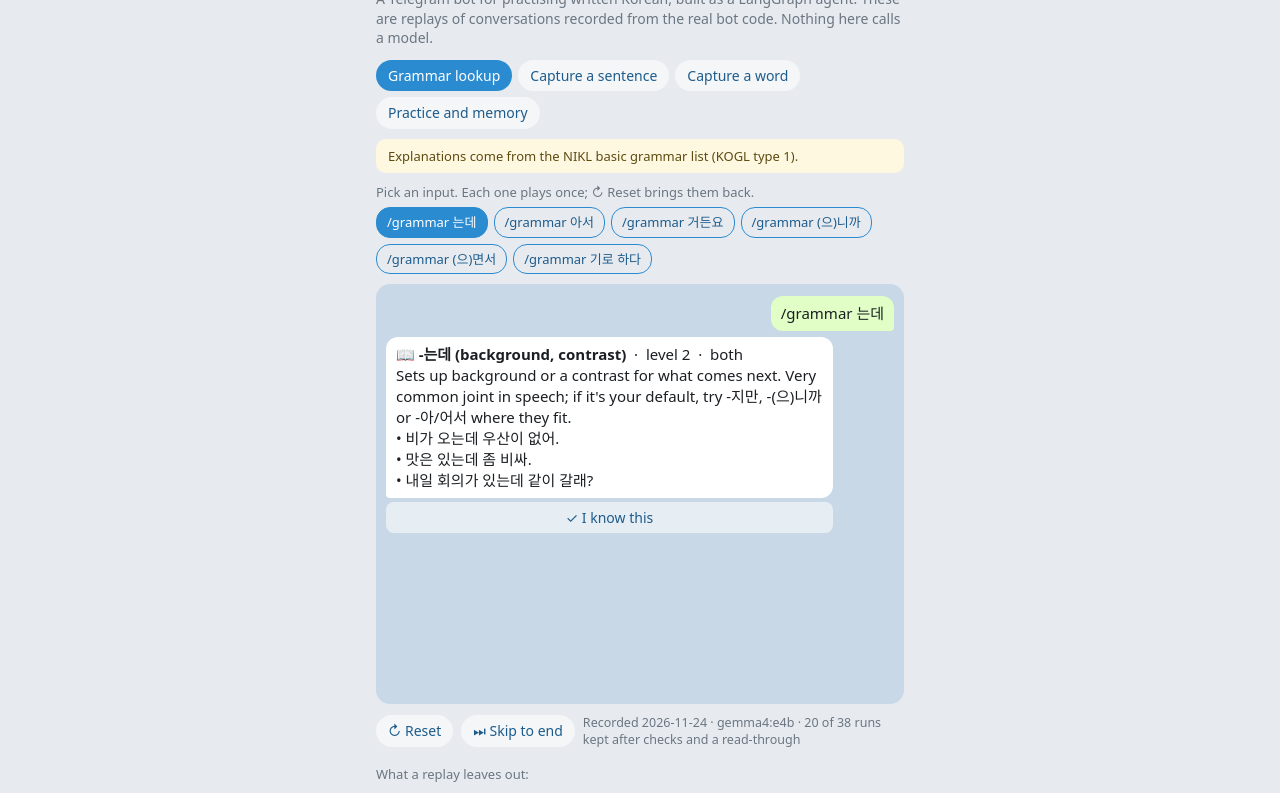
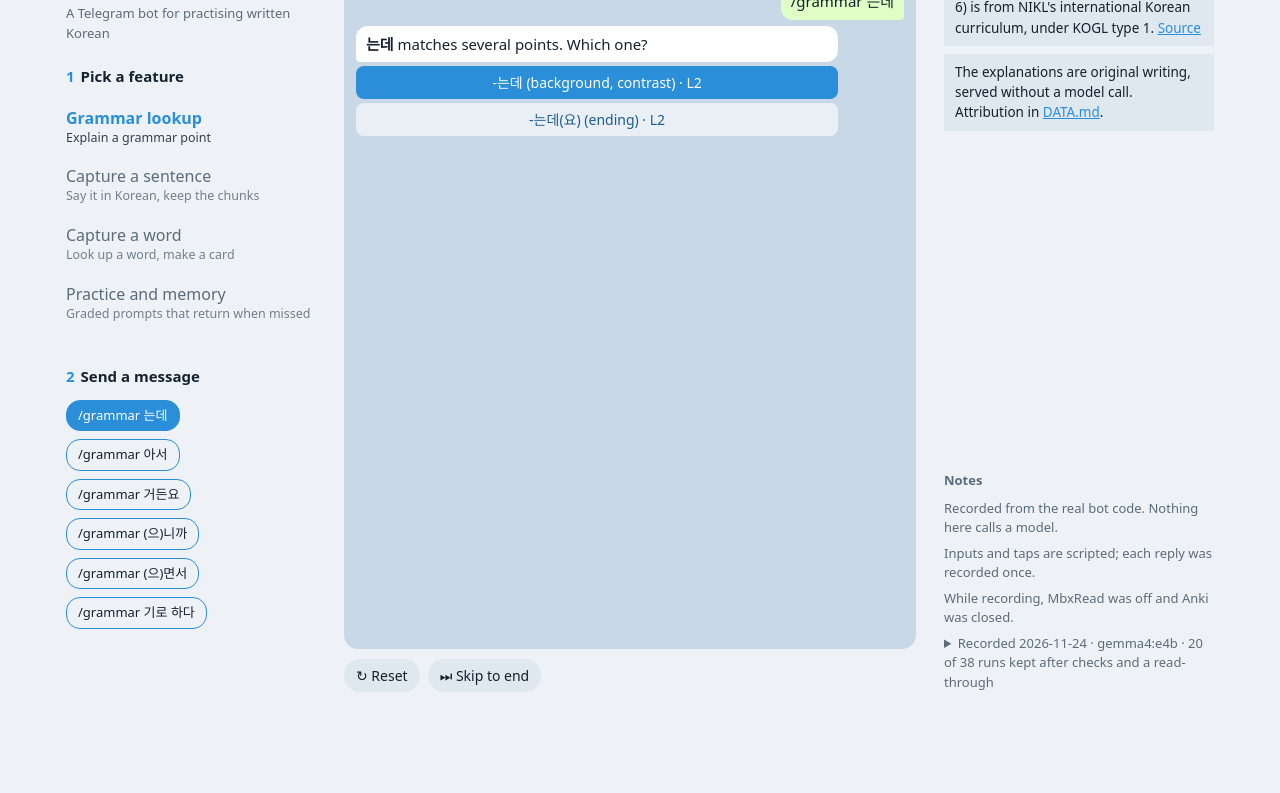
Before and after one commit to miobix/MbxChat-public, a plain HTML site: page demo/index.html in a window 1280 px wide. Shown: the part 59-852 px from the top of the page. After the commit the page ends 800 px from the top, so only its background shows below. Drawn offline with Linux system fonts and the light colour scheme; a web font is replaced by a local one.

Commit message:
Demo page redesign: chat in the middle, notes at the side
Three columns: numbered feature and input steps on the left, the chat
alone in the middle, per-group notes as shaded lines on the right with
the shared notes in one plain block. Light and dark themes. Group notes
are lists with source links (NIKL, DATA.md, krdict), kept in
demo/record.py so a re-recording keeps them. Replay at about half speed.

Co-Authored-By: Claude Opus 5.5 <noreply@anthropic.com>

```diff
--- a/demo/conversations.json
+++ b/demo/conversations.json
@@ -138,7 +138,10 @@
  "groups": [
   {
    "title": "Grammar lookup",
-   "note": "Explanations come from the NIKL basic grammar list (KOGL type 1).",
+   "note": [
+    "The grammar list (336 points, levels 1-6) is from NIKL's international Korean curriculum, under KOGL type 1. <a href=\"https://www.korean.go.kr/front/reportData/reportDataView.do?mn_id=45&report_seq=932\">Source</a>",
+    "The explanations are original writing, served without a model call. Attribution in <a href=\"https://github.com/miobix/MbxChat-public/blob/main/docs/DATA.md\">DATA.md</a>."
+   ],
    "items": [
     {
      "label": "/grammar 는데",
@@ -302,7 +305,12 @@
   },
   {
    "title": "Capture a sentence",
-   "note": "Live, chunks also get example sentences from the user's MbxRead library, and approved cards go straight into Anki. Here Anki is closed, so the cards queue.",
+   "note": [
+    "Chunks are the reusable pieces of a sentence: a collocation, a set expression or a grammar pattern in use. They make better flashcards than whole sentences.",
+    "The capture agent drafts a casual and a polite version and checks rare words against <a href=\"https://krdict.korean.go.kr/eng\">krdict</a>, the learner dictionary of the National Institute of Korean Language. A critic model reviews both, then up to three chunks are picked. You approve, edit or skip each one.",
+    "On the live app, the critic also gets example sentences retrieved from the companion MbxRead library (hybrid search), as evidence of real usage.",
+    "Approved cards go into Anki if it is open, or queue until it is."
+   ],
    "items": [
     {
      "label": "I'm running ten minutes late // texting a friend",
@@ -1004,7 +1012,10 @@
   },
   {
    "title": "Capture a word",
-   "note": "Meanings and examples are checked against krdict. Anki is closed here, so cards queue.",
+   "note": [
+    "Meanings and examples are checked against <a href=\"https://krdict.korean.go.kr/eng\">krdict</a>, the learner dictionary of the National Institute of Korean Language.",
+    "Approved cards go into Anki if it is open, or queue until it is."
+   ],
    "items": [
     {
      "label": "postpone",
@@ -1598,7 +1609,11 @@
   },
   {
    "title": "Practice and memory",
-   "note": "Learner answers here were written by the model; in half of them the recorder then dropped a particle (을/를 or 이/가) to plant a beginner slip. Two earlier 을/를 slips were seeded, so practice has a weak point to steer at (🎯).",
+   "note": [
+    "The learner answers here were written by the model.",
+    "In half of them the recorder dropped a particle (을/를 or 이/가) to plant a beginner slip for the grader to catch.",
+    "Two earlier 을/를 slips were seeded, so practice has a weak point to steer at (🎯). Missed points come back sooner."
+   ],
    "items": [
     {
      "label": "Grammar: 을/를",
--- a/demo/index.html
+++ b/demo/index.html
@@ -5,32 +5,10 @@
 <meta name="viewport" content="width=device-width, initial-scale=1">
 <title>MbxChat recorded demo</title>
 <meta name="description" content="Replays of recorded MbxChat conversations: a Telegram bot for practising written Korean.">
+<link rel="stylesheet" href="https://fonts.googleapis.com/css2?family=IBM+Plex+Sans+KR:wght@400;600&display=swap">
 <style>
-:root {
-  --bg: #e7ebf0; --chat: #c9d8e6; --bot: #ffffff; --user: #e1fec6; --ink: #1b1f23; --muted: #6b7680;
-  --btn: rgba(255, 255, 255, .55); --btn-ink: #1d5c8c; --accent: #2b8bd1; --note: #fff8e1; --note-ink: #5d4b10;
-}
-@media (prefers-color-scheme: dark) {
-  :root { --bg: #0e1621; --chat: #17212b; --bot: #182533; --user: #2b5278; --ink: #e8eef4; --muted: #8b9aa8;
-          --btn: rgba(255, 255, 255, .08); --btn-ink: #8cc8f5; --accent: #5eb5f7; --note: #2a2414; --note-ink: #e6d39a; }
-}
 * { box-sizing: border-box; }
-body { margin: 0; background: var(--bg); color: var(--ink); font: 15px/1.4 system-ui, -apple-system, "Segoe UI", "Noto Sans KR", sans-serif; }
-main { max-width: 560px; margin: 0 auto; padding: 16px; }
-h1 { font-size: 20px; margin: 0 0 4px; }
-.lead { color: var(--muted); margin: 0 0 12px; font-size: 14px; }
-nav { display: flex; flex-wrap: wrap; gap: 6px; margin-bottom: 10px; }
-nav button, .controls button { border: 0; border-radius: 16px; padding: 6px 12px; font: inherit; font-size: 14px; cursor: pointer;
-  background: var(--btn); color: var(--btn-ink); }
-nav button[aria-pressed="true"] { background: var(--accent); color: #fff; }
-.chips { display: flex; flex-wrap: wrap; gap: 6px; margin-bottom: 10px; }
-.chips button { border: 1px solid var(--accent); background: transparent; color: var(--btn-ink); border-radius: 14px;
-  padding: 5px 10px; font: inherit; font-size: 13px; cursor: pointer; text-align: left; }
-.chips button:disabled { opacity: .35; cursor: default; text-decoration: line-through; }
-.chips button.playing { background: var(--accent); color: #fff; opacity: 1; text-decoration: none; }
-.hint { color: var(--muted); font-size: 13px; margin: 0 0 6px; }
-.note { background: var(--note); color: var(--note-ink); border-radius: 10px; padding: 8px 12px; font-size: 13px; margin-bottom: 10px; }
-.chat { background: var(--chat); border-radius: 14px; padding: 12px 10px; min-height: 420px; display: flex; flex-direction: column; gap: 6px; position: relative; overflow: hidden; }
+.chat { display: flex; flex-direction: column; gap: 6px; position: relative; overflow: hidden; }
 .row { display: flex; flex-direction: column; max-width: 88%; }
 .row.user { align-self: flex-end; align-items: flex-end; }
 .bubble { background: var(--bot); border-radius: 12px 12px 12px 4px; padding: 7px 10px; white-space: pre-wrap; overflow-wrap: anywhere; position: relative; }
@@ -47,40 +25,94 @@ nav button[aria-pressed="true"] { background: var(--accent); color: #fff; }
 .keys span.tapped { background: var(--accent); color: #fff; }
 .reaction { position: absolute; bottom: -10px; left: -6px; background: var(--bot); border-radius: 10px; padding: 0 4px; font-size: 13px; }
 .toast { position: absolute; top: 12px; left: 50%; transform: translateX(-50%); background: rgba(0, 0, 0, .7); color: #fff; padding: 6px 14px; border-radius: 16px; font-size: 14px; }
-.controls { display: flex; gap: 8px; margin-top: 10px; align-items: center; }
-.controls button { white-space: nowrap; }
-.controls small { color: var(--muted); margin-left: auto; }
-footer { color: var(--muted); font-size: 13px; margin-top: 16px; }
-footer ul { padding-left: 18px; }
+button:focus-visible { outline: 2px solid var(--accent); outline-offset: 2px; }
+:root {
+  --bg: #eef2f6; --ink: #14212e; --muted: #5b6b7a; --accent: #2a8fd8; --line: #dfe7ef;
+  --chat: #c9d8e6; --bot: #fff; --user: #e1fec6; --btn: rgba(255,255,255,.6); --btn-ink: #1d5c8c;
+}
+[data-theme="dark"] {
+  --bg: #0e1621; --ink: #e8eef4; --muted: #8b9aa8; --accent: #5eb5f7; --line: #17212b;
+  --chat: #17212b; --bot: #182533; --user: #2b5278; --btn: rgba(255,255,255,.08); --btn-ink: #8cc8f5;
+}
+body { margin: 0; background: var(--bg); color: var(--ink); font: 15px/1.5 "IBM Plex Sans KR", system-ui, sans-serif; }
+a { color: var(--accent); }
+.page { max-width: 1180px; margin: 0 auto; padding: 28px 16px; display: grid; gap: 28px;
+  grid-template-columns: 250px minmax(0, 620px) 270px; justify-content: center; align-items: start; }
+h1 { font-size: 22px; font-weight: 600; margin: 0; letter-spacing: -.01em; }
+h1 + p { margin: 2px 0 22px; color: var(--muted); font-size: 13px; }
+h2 { font-size: 13px; font-weight: 600; margin: 0 0 8px; color: var(--muted); }
+.step { font-size: 15px; color: var(--ink); margin-bottom: 12px; }
+.step b { color: var(--accent); margin-right: 6px; }
+nav { display: flex; flex-direction: column; gap: 6px; margin-bottom: 36px; }
+nav button { border: 0; background: none; color: var(--muted); font: inherit; font-size: 16px; text-align: left; cursor: pointer; padding: 6px 0; }
+nav button small { display: block; font-size: 12.5px; line-height: 1.35; opacity: .85; }
+nav button[aria-pressed="true"] { color: var(--accent); font-weight: 600; }
+nav button[aria-pressed="true"] small { color: var(--ink); font-weight: 400; }
+.chips { display: flex; flex-direction: column; align-items: flex-start; gap: 8px; }
+.chips button { border: 1px solid var(--accent); background: transparent; color: var(--ink); border-radius: 14px; padding: 5px 11px;
+  font: inherit; font-size: 13px; text-align: left; cursor: pointer; }
+.chips button:disabled { opacity: .35; cursor: default; text-decoration: line-through; }
+.chips button.playing { background: var(--accent); color: #fff; opacity: 1; text-decoration: none; }
+.chat { background: var(--chat); border-radius: 14px; padding: 14px 12px; min-height: 680px; }
+.controls { display: flex; gap: 8px; margin-top: 10px; }
+.controls button { border: 0; border-radius: 16px; padding: 6px 12px; font: inherit; font-size: 14px; cursor: pointer; background: var(--line); color: var(--ink); }
+aside { align-self: stretch; display: flex; flex-direction: column; gap: 8px; }
+#note { display: flex; flex-direction: column; gap: 8px; }
+.line { background: var(--line); padding: 8px 11px; font-size: 13.5px; margin: 0; }
+.notes { margin-top: auto; padding-top: 24px; font-size: 13px; color: var(--muted); }
+.notes p { margin: 0 0 6px; }
+details summary { cursor: pointer; }
+details p { margin-top: 6px; }
+.themes { position: fixed; top: 10px; right: 12px; display: flex; gap: 4px; }
+.themes button { font: 12px system-ui; border: 1px solid var(--muted); background: var(--bg); color: var(--ink); border-radius: 10px; padding: 2px 8px; cursor: pointer; }
+@media (max-width: 1100px) {
+  .page { grid-template-columns: minmax(0, 560px); }
+  nav, .chips { flex-direction: row; flex-wrap: wrap; }
+  nav small { display: none; }
+}
 </style>
 </head>
 <body>
-<main>
-  <h1>MbxChat <small style="font-weight:400;color:var(--muted)">recorded demo</small></h1>
-  <p class="lead">A Telegram bot for practising written Korean, built as a LangGraph agent. These are replays of
-    conversations recorded from the real bot code. Nothing here calls a model.</p>
-  <nav id="scenes"></nav>
-  <div class="note" id="note"></div>
-  <p class="hint">Pick an input. Each one plays once; ↻ Reset brings them back.</p>
-  <div class="chips" id="chips"></div>
-  <div class="chat" id="chat" aria-live="polite"></div>
-  <div class="controls">
-    <button id="replay">↻ Reset</button><button id="end">⏭ Skip to end</button><small id="meta"></small>
+<div class="themes" id="themes"></div>
+<div class="page">
+  <div>
+    <h1>MbxChat</h1>
+    <p>A Telegram bot for practising written Korean</p>
+    <h2 class="step"><b>1</b>Pick a feature</h2>
+    <nav id="scenes"></nav>
+    <h2 class="step"><b>2</b>Send a message</h2>
+    <div class="chips" id="chips"></div>
   </div>
-  <footer>
-    <p>What a replay leaves out:</p>
-    <ul>
-      <li>your own input: every message and tap was scripted, and every reply was recorded once from the local model named above,</li>
-      <li>example sentences from the user's MbxRead reading library (off when recording),</li>
-      <li>Anki: cards were queued because Anki was closed,</li>
-      <li>the runs that failed: each input was recorded once and kept only if it passed automatic checks (no
-        error, the word found in krdict, a planted slip caught, a clean answer not flagged, no note praising an
-        answer it marked down) and a read-through for wrong Korean or contradictions. The others are not
-        shown; how many is in the line under the chat.</li>
-    </ul>
-  </footer>
-</main>
+  <main>
+    <div class="chat" id="chat" aria-live="polite"></div>
+    <div class="controls"><button id="replay">↻ Reset</button><button id="end">⏭ Skip to end</button></div>
+  </main>
+  <aside>
+    <div id="note"></div>
+    <div class="notes">
+      <h2>Notes</h2>
+      <p>Recorded from the real bot code. Nothing here calls a model.</p>
+      <p>Inputs and taps are scripted; each reply was recorded once.</p>
+      <p>While recording, MbxRead was off and Anki was closed.</p>
+      <details><summary id="meta"></summary><p>Runs that failed are not shown. A run was kept only if it passed automatic checks (no error, the word found in krdict, a planted slip caught, a clean answer not flagged, no note praising an answer it marked down) and a read-through for wrong Korean or contradictions.</p></details>
+    </div>
+  </aside>
+</div>
 <script>
+const SUBS = {
+  "Grammar lookup": "Explain a grammar point",
+  "Capture a sentence": "Say it in Korean, keep the chunks",
+  "Capture a word": "Look up a word, make a card",
+  "Practice and memory": "Graded prompts that return when missed",
+};
+if (matchMedia("(prefers-color-scheme: dark)").matches) document.documentElement.dataset.theme = "dark";
+const themes = document.getElementById("themes");
+for (const t of ["light", "dark"]) {
+  const b = document.createElement("button");
+  b.textContent = t;
+  b.onclick = () => { document.documentElement.dataset.theme = t; };
+  themes.append(b);
+}
 const ALLOWED = new Set(["B", "STRONG", "I", "EM", "S", "DEL", "U", "CODE", "PRE", "BLOCKQUOTE", "TG-SPOILER"]);
 
 function render(html) {
@@ -173,8 +205,8 @@ function apply(e) {
 // Recorded gaps are kept in order but squeezed: a 16 s cold model start plays as about 2 s.
 function delay(prev, e) {
   const gap = prev ? e.t - prev.t : 0;
-  const base = e.op === "user" ? 900 : e.op === "tap" ? 700 : 350;
-  return base + Math.min(gap * 250, 1800);
+  const base = { user: 1400, tap: 1200, edit: 1600, edit_buttons: 1200 }[e.op] ?? 900;
+  return base + Math.min(gap * 300, 2200);
 }
 
 let group = 0, current = null, used = {};
@@ -219,7 +251,7 @@ function pick(i) {
   timers.forEach(clearTimeout);
   chat.replaceChildren();
   document.querySelectorAll("nav button").forEach((b, j) => b.setAttribute("aria-pressed", String(j === i)));
-  document.getElementById("note").textContent = data.groups[i].note;
+  document.getElementById("note").innerHTML = data.groups[i].note.map((l) => `<p class="line">${l}</p>`).join("");
   chips();
   const first = data.groups[i].items.findIndex((_, k) => !used[`${i}:${k}`]);
   if (first >= 0) document.getElementById("chips").children[first].click();
@@ -232,6 +264,9 @@ fetch("conversations.json").then((r) => r.json()).then((d) => {
   d.groups.forEach((g, i) => {
     const b = document.createElement("button");
     b.textContent = g.title;
+    const s = document.createElement("small");
+    s.textContent = SUBS[g.title] || "";
+    b.append(s);
     b.onclick = () => { history.replaceState(null, "", `#${i}`); pick(i); };
     nav.append(b);
   });
```
Also changed, not shown: 4 other files.
